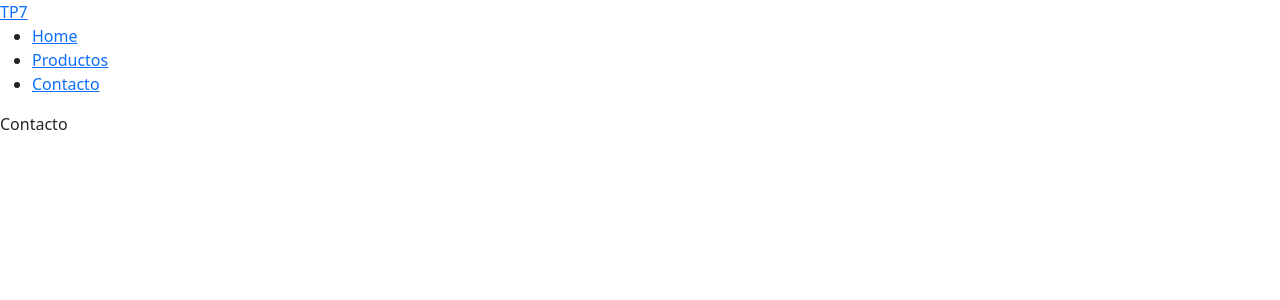
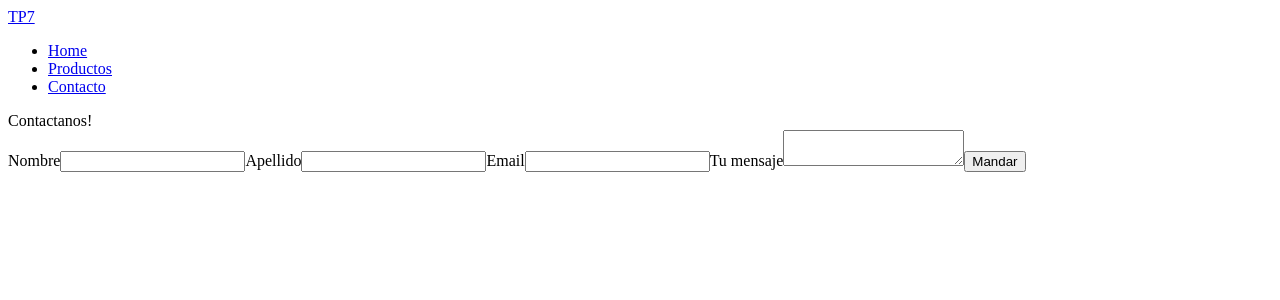
Before and after one commit to occtavioa/EFSI-TP7, a React (Create React App) app: page /contacto in a window 1280 px wide. Shown: the top 300 px of the page. Built offline with nearby package versions, Linux system fonts and the light colour scheme.

Commit message:
FormContacto

```diff
--- /dev/null
+++ b/src/Componentes/FormContacto.js
@@ -0,0 +1,19 @@
+function FormContacto() {
+    return (
+        <form onSubmit={e => {
+            e.preventDefault();
+        }}>
+            <label htmlFor="nombre">Nombre</label>
+            <input type={"text"} id="nombre"/>
+            <label htmlFor="apellido">Apellido</label>
+            <input type={"text"} id="apellido"/>
+            <label htmlFor="email">Email</label>
+            <input type="email" id="email"/>
+            <label htmlFor="mensaje">Tu mensaje</label>
+            <textarea id="mensaje"></textarea>
+            <button type="submit">Mandar</button>
+        </form>
+    )
+}
+
+export default FormContacto;
--- a/src/Paginas/App.js
+++ b/src/Paginas/App.js
@@ -1,5 +1,4 @@
 import { Outlet, Link } from 'react-router-dom';
-import 'bootstrap/dist/css/bootstrap.css';
 
 function App() {
   return (
--- a/src/Paginas/Contacto.js
+++ b/src/Paginas/Contacto.js
@@ -1,7 +1,10 @@
+import FormContacto from "../Componentes/FormContacto";
+
 function Contacto() {
     return (
         <div>
-            Contacto
+            Contactanos!
+            <FormContacto></FormContacto>
         </div>
     )
 }
```
